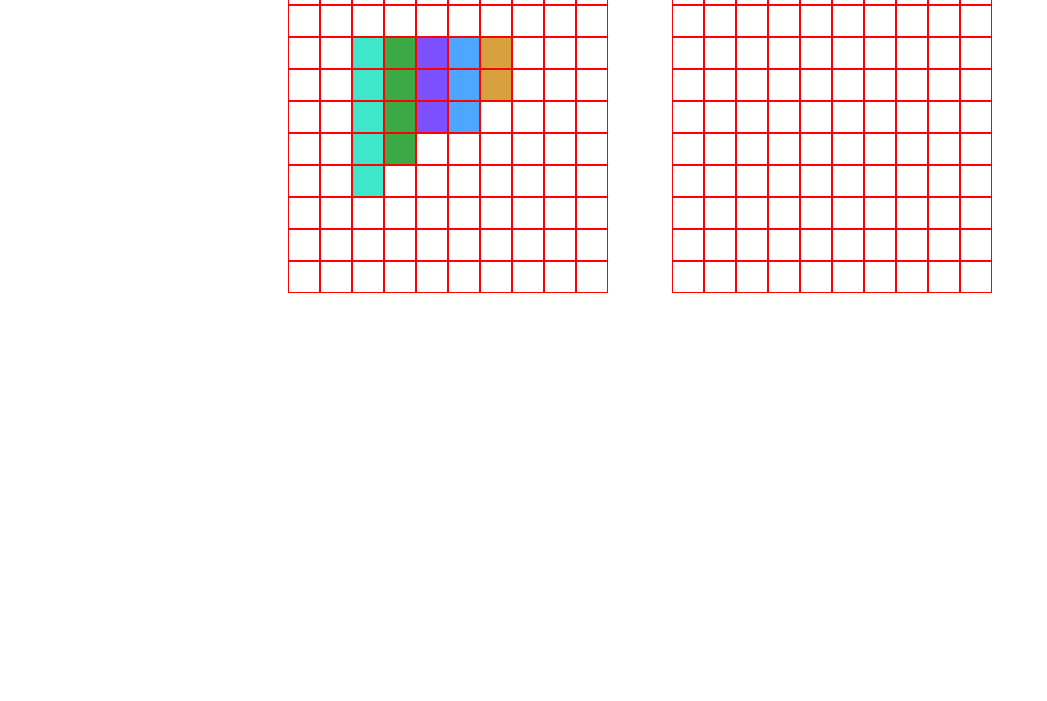
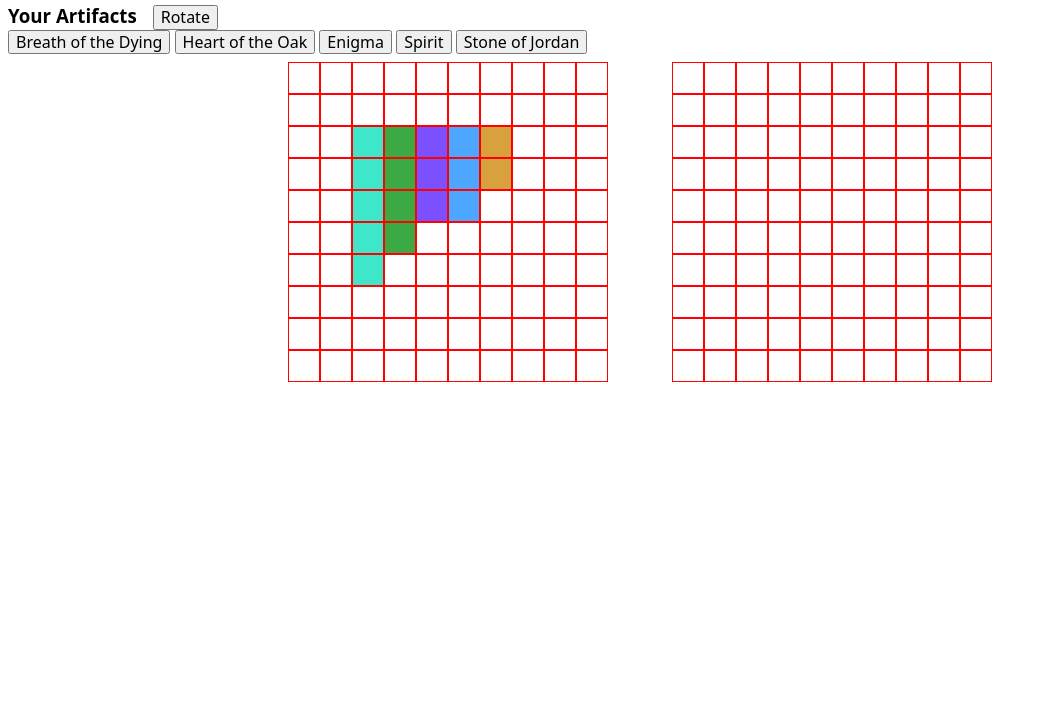
Before and after one commit to thongster/odin-battleship, a website built with webpack: page src/index.html in a window 1280 px wide. Shown: the part 99-800 px from the top of the page, without its empty margins (0-1047 px from the left). Built offline with nearby package versions, Linux system fonts and the light colour scheme.

Commit message:
base html

```diff
--- a/src/index.html
+++ b/src/index.html
@@ -14,8 +14,28 @@
         <h1>Loot Finder</h1>
       </header>
       <div class="app">
-        <div class="grid" id="playerGrid"></div>
-        <div class="grid" id="computerGrid"></div>
+        <div class="buttonsContainer">
+          <button id="resetGame">Reset Game</button>
+          <button id="autoPlace">Auto-Place Items</button>
+        </div>
+        <div class="itemsContainer">
+          <div class="itemsHeader">
+            <h3>Your Artifacts</h3>
+            <button id="rotate">Rotate</button>
+          </div>
+          <div class="items">
+            <button id="botd">Breath of the Dying</button>
+            <button id="hoto">Heart of the Oak</button>
+            <button id="enigma">Enigma</button>
+            <button id="spirit">Spirit</button>
+            <button id="soj">Stone of Jordan</button>
+          </div>
+        </div>
+        <div class="gridContainer">
+          <div class="grid" id="playerGrid"></div>
+          <div class="grid" id="computerGrid"></div>
+        </div>
+
       </div>
     </div>
   </body>
--- a/src/style.css
+++ b/src/style.css
@@ -19,7 +19,7 @@ header {
   align-items: end;
 }
 
-h1 {
+h1, h2, h3 {
   margin: 0;
   padding: 0;
 }
@@ -30,6 +30,34 @@ header > img {
 }
 
 .app {
+  display: flex;
+  flex-direction: column;
+  justify-content: center;
+  gap: 0.5rem;
+}
+
+.buttonsContainer {
+    display: flex;
+    flex-direction: row;
+    justify-content: start;
+    gap: 1rem;
+}
+
+.itemsContainer {
+    display: flex;
+    flex-direction: column;
+}
+
+.itemsHeader {
+    display: flex;
+    flex-direction: row;
+    justify-content: start;
+    gap: 1rem;
+}
+
+
+
+.gridContainer {
   display: flex;
   flex-direction: row;
   justify-content: center;
--- a/src/ui.js
+++ b/src/ui.js
@@ -110,14 +110,12 @@ function computerAttack(game, computerMoves) {
   let randomX = Math.floor(Math.random() * 10); // random X axis move
   let randomY = Math.floor(Math.random() * 10); // random Y axis move
   let newMove = [randomX, randomY]
-  console.log(computerMoves)
     while (computerMoves.some((move) => {
         return move[0] === newMove[0] && move[1] === newMove[1]
     })) {
         randomX = Math.floor(Math.random() * 10); // random X axis move
         randomY = Math.floor(Math.random() * 10); // random Y axis move
         newMove = [randomX, randomY]
-        console.log("im in here")
     }
     computerMoves.push(newMove)
   cellList.forEach((node) => {
```
